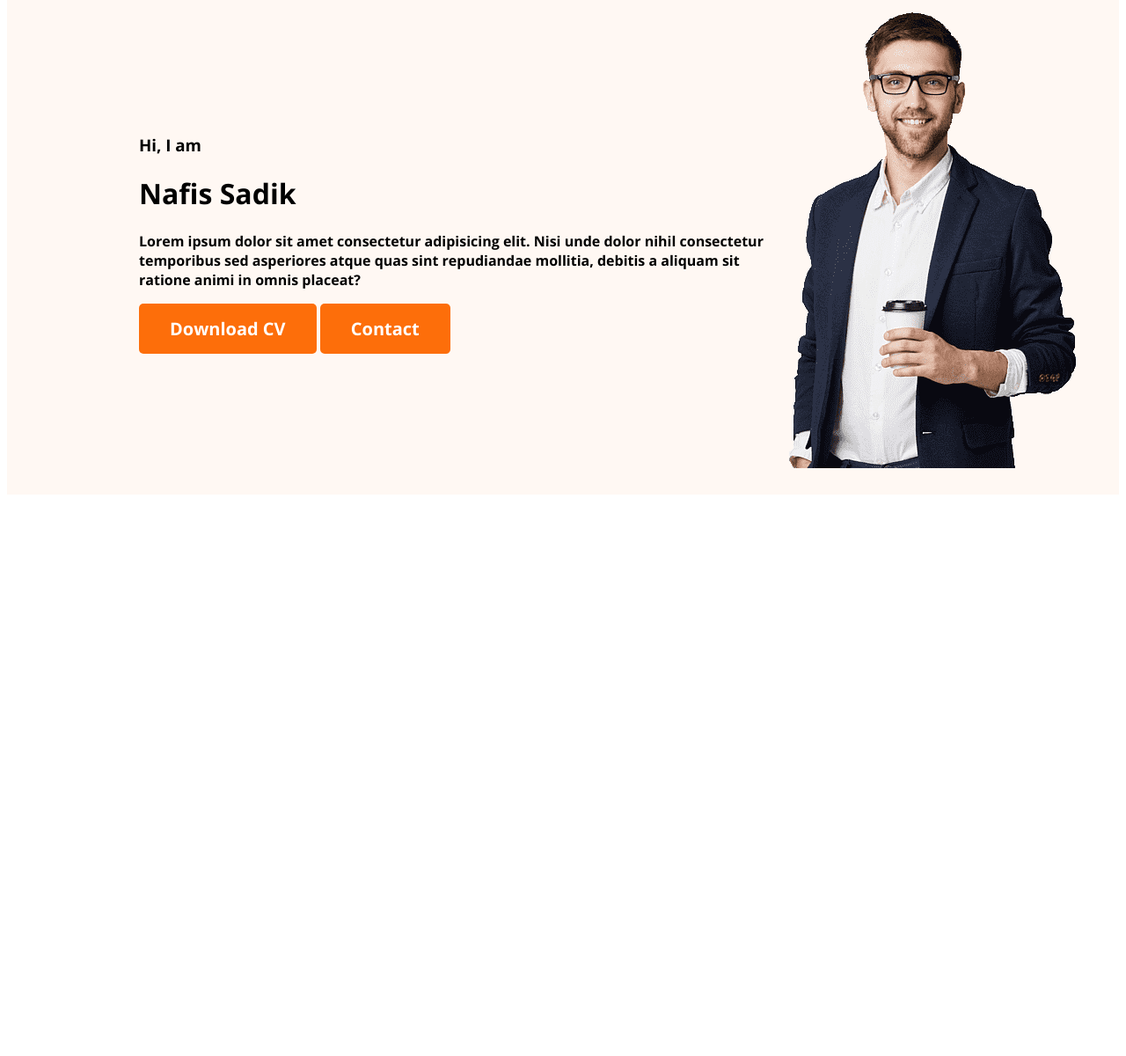
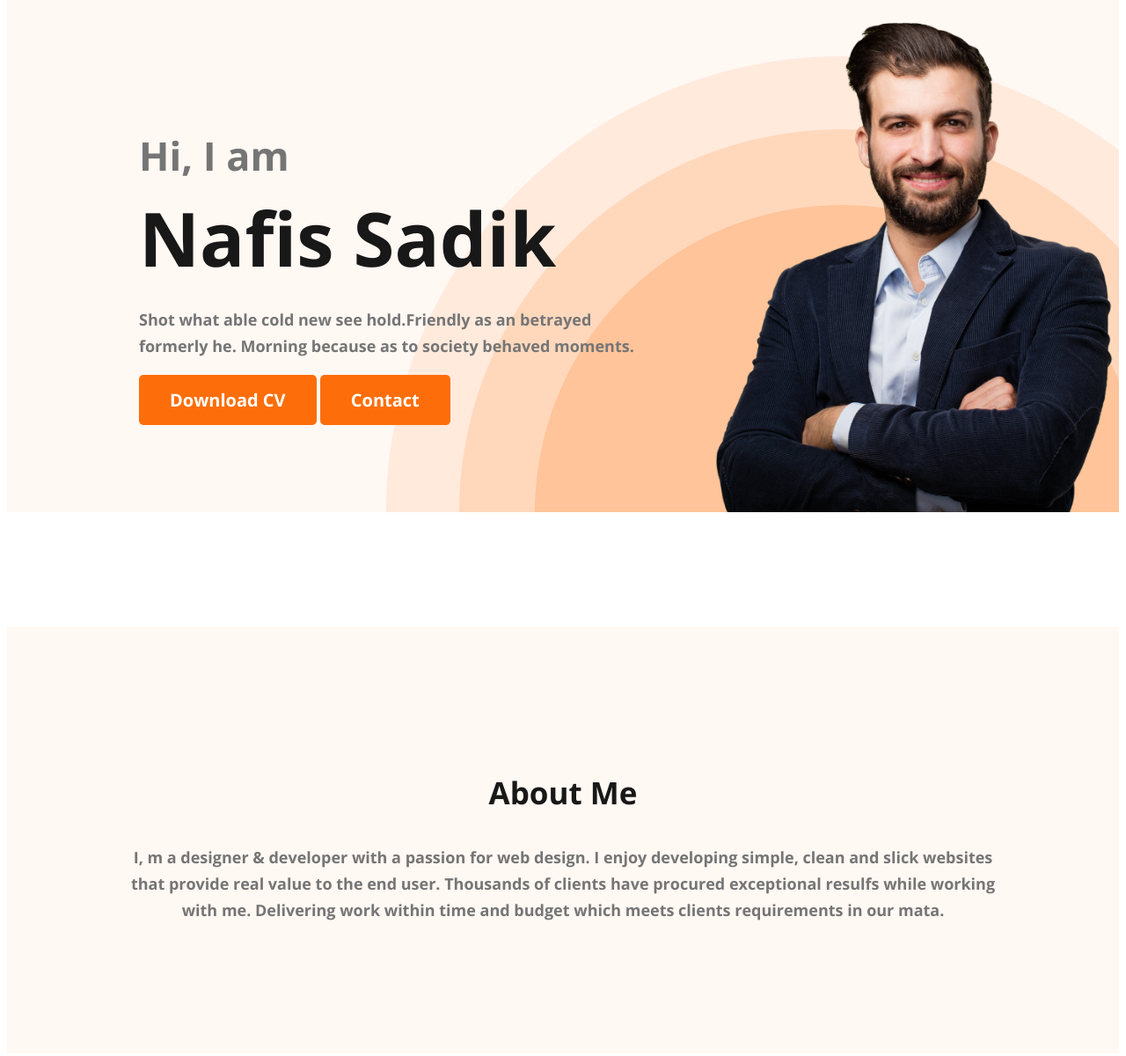
Before and after one commit to yagi17/webdevelopier-portfolio, a plain HTML site: page index.html in a window 1280 px wide. Shown: the part 186-1386 px from the top of the page at 88% size. Before the commit the page ends 800 px from the top, so only its background shows below. Drawn offline with nearby package versions, Linux system fonts and the light colour scheme.

Commit message:
added about section

```diff
--- a/CSS/nav.css
+++ b/CSS/nav.css
@@ -1,59 +1,129 @@
-*{
+/* shared styles */
+* {
     font-family: 'Open Sans', sans-serif;
 }
 
-.primary-btn{
+.primary-btn {
     border-radius: 5px;
-    background-color :#FD6E0A ;
+    background-color: #FD6E0A;
     border: 0;
     color: #ffffff;
     font-weight: 700;
-    font-size:20px;
+    font-size: 20px;
     padding: 15px 35px;
 
 }
+
+.section-title {
+    color: #181818;
+    text-align: center;
+    font-size: 35px;
+    font-style: normal;
+    font-weight: 700;
+
+}
+
+.section-discription {
+    color: #757575;
+    text-align: center;
+    font-family: Open Sans;
+    font-size: 18px;
+    font-style: normal;
+    font-weight: 400;
+    line-height: 30px;
+    /* 166.667% */
+}
+
 /* nav related styles */
 .nav-title {
     color: black;
 }
-.text-primary{
+
+.text-primary {
     color: #FD6E0A;
 }
+
 nav {
     display: flex;
     justify-content: space-between;
-    align-items: center ;
+    align-items: center;
     margin: 0px 200px;
 }
-.nav-title{
+
+.nav-title {
     color: black;
     font-size: 45px;
     font-weight: 800;
 }
 
-nav >ul {
+nav>ul {
     display: flex;
     align-items: center;
 }
-nav li{
+
+nav li {
     list-style: none;
     margin-right: 50px;
     padding: 5px;
 }
+
 nav a {
     text-decoration: none;
     color: #474747;
 }
+
 /* Header related style */
-.header{
+.header {
     background-color: #FFF8F3;
+    background-image: url(/images/header_bg.png);
+    background-repeat: no-repeat;
+    background-position: bottom right;
 
 }
-.banner{
-    padding: 30px 30px 30px 150px;
+
+.banner {
+    padding: 30px 0px 0px 150px;
     display: flex;
     align-items: center;
+    justify-content: space-between;
 }
-.banner > img{
+
+.banner .profile-pic {
     width: 500px;
 }
+
+.banner-greeting {
+    color: #757575;
+    font-size: 45px;
+    margin-bottom: 0;
+}
+
+.banner-title {
+    color: #181818;
+    font-size: 85px;
+    font-weight: 700;
+    margin-top: 5px;
+    margin-bottom: 20px;
+}
+
+.banner-discription {
+    color: #757575;
+    font-size: 18px;
+    font-weight: 400;
+    line-height: 30px;
+    word-wrap: break-word;
+    margin-top: 0px;
+}
+
+.banner-content {
+    max-width: 585px;
+
+}
+
+/* main section styles */
+.about {
+    padding: 130px;
+    background-color: #FFF8F3;
+    margin-top: 130px;
+
+}
--- a/index.html
+++ b/index.html
@@ -23,17 +23,22 @@
             <div class="banner-content">
                 <h3 class="banner-greeting">Hi, I am</h3>
                 <h1 class="banner-title">Nafis Sadik</h1>
-                <p>Lorem ipsum dolor sit amet consectetur adipisicing elit. Nisi unde dolor nihil consectetur temporibus sed asperiores atque quas sint repudiandae mollitia, debitis a aliquam sit ratione animi in omnis placeat?</p>
+                <p class="banner-discription">Shot what able cold new see hold.Friendly as an betrayed formerly he. Morning because as to society behaved moments.</p>
                 <button class="primary-btn">Download CV</button>
                 <button class="primary-btn">Contact</button>
             </div>
-            <img src="/images/Nafis.png" alt="">
+            <img class="profile-pic" src="/images/hardy.png" alt="">
         </div>
 
 
     </header>
     <main>
-
+        <section class="about">
+            <h3 class="section-title">About Me</h3>
+            <p class="section-discription">
+                I, m a designer & developer with a passion for web design. I enjoy developing simple, clean and slick websites that provide real value to the end user. Thousands of clients have procured exceptional resulfs while working with me. Delivering work within time and budget which meets clients requirements in our mata.
+            </p>
+        </section>
     </main>
     <footer>
 
```
Also changed, not shown: images/Nafis.png (deleted), images/developer.png (added), images/hardy.png (added), images/header_bg.png (added), images/icons/facebook.png (added), images/icons/insta.png (added), images/icons/js.png (added), images/icons/mongo.png (added), images/icons/nodejs.png (added), images/icons/react.png (added), images/icons/twitter.png (added).
